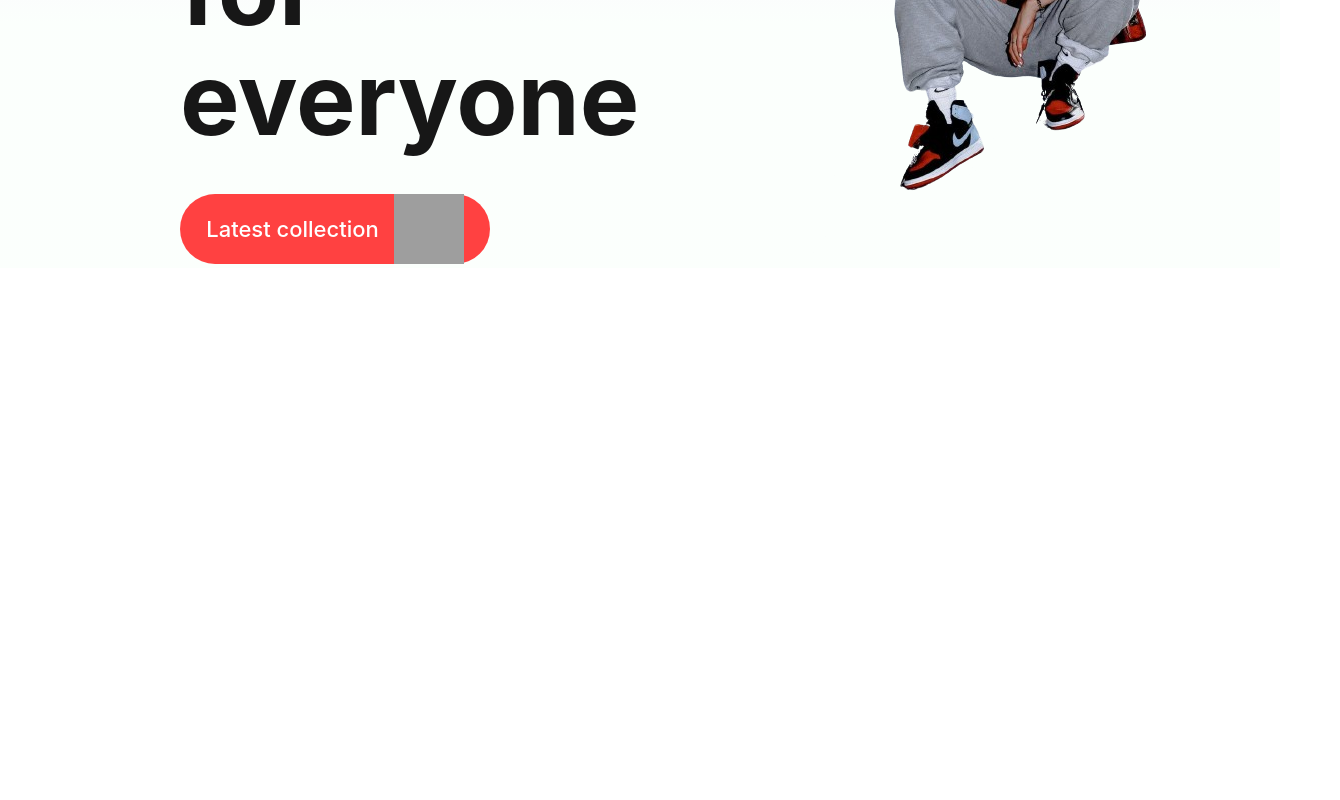
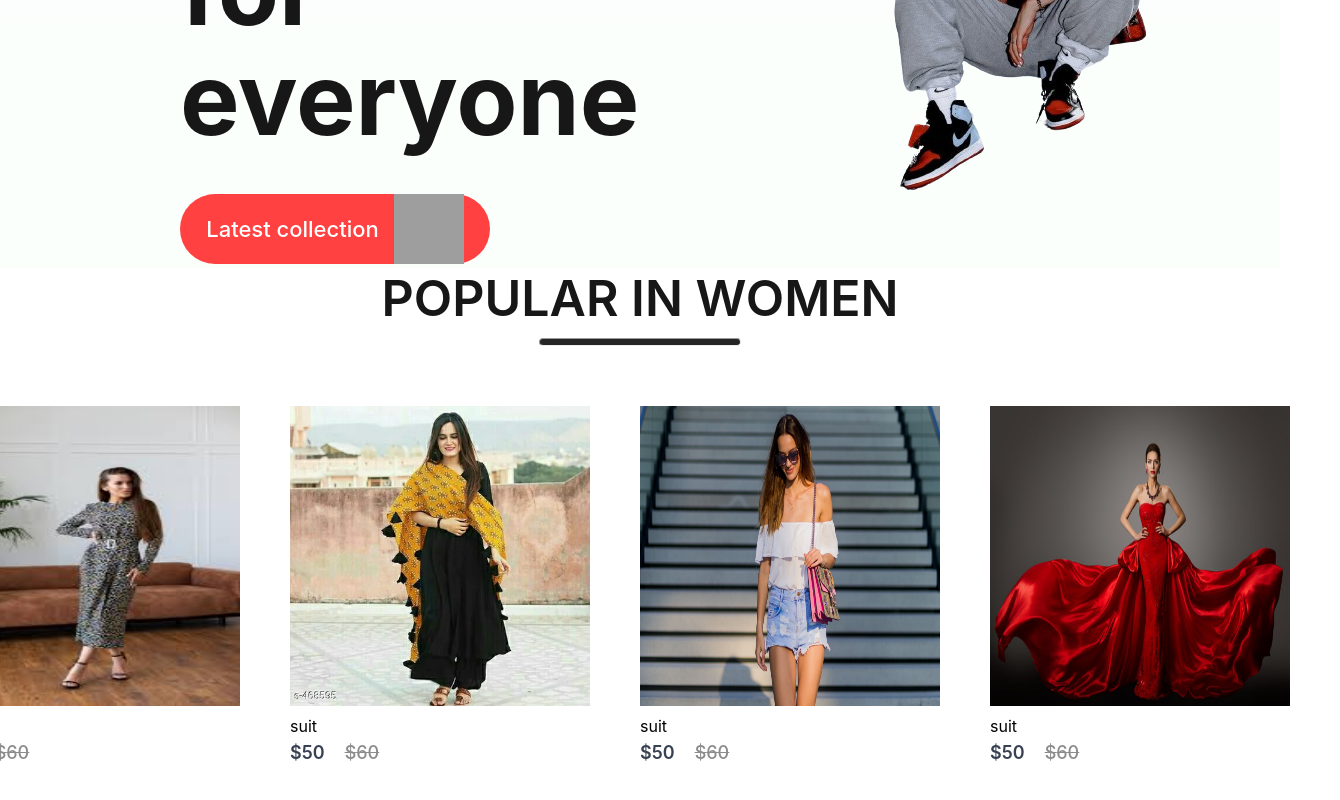
Before and after one commit to rollchai/web-app, a React (Create React App) app: page / in a window 1280 px wide. Shown: the part 568-1368 px from the top of the page, 1340 px wide, since content can reach past the window. Before the commit the page ends 836 px from the top, so only its background shows below. Built offline with nearby package versions, Linux system fonts and the light colour scheme; grey boxes are pictures that could not be loaded.

Commit message:
front page

```diff
--- a/src/App.js
+++ b/src/App.js
@@ -9,7 +9,7 @@ import Cart from './pages/Cart';
 import Loginsignup from './pages/Loginsignup';
 
 function App() {
-  debugger
+
   return (
 
     <div >
--- a/src/component/assest/data.js
+++ b/src/component/assest/data.js
@@ -1,11 +1,12 @@
-import p1 from './462100.jpg'
-import p2 from './bahtumain-removebg-preview.png'
-import p3 from './bahtumain.jpg'
-import p4 from './download (1).png'
+import p1 from './womanpopu1.jpeg'
+import p2 from './womanpopu2.webp'
+import p3 from './womanpopu3.jpeg'
+import p4 from './offer.jpg'
 
 let data_product=[
     {
     id:1,
+    name:'suit',
     image:p1,
     catagory:"woman",
     new_price:50,
@@ -14,6 +15,8 @@ let data_product=[
     {
     id:2,
     image:p2,
+    name:'suit',
+
     catagory:"woman",
     new_price:50,
     old_price:60,
@@ -21,6 +24,8 @@ let data_product=[
     {
     id:3,
     image:p3,
+    name:'suit',
+
     catagory:"woman",
     new_price:50,
     old_price:60,
@@ -28,6 +33,8 @@ let data_product=[
     {
     id:4,
     image:p4,
+    name:'suit',
+
     catagory:"woman",
     new_price:50,
     old_price:60,
--- a/src/component/item/Item.css
+++ b/src/component/item/Item.css
@@ -10,7 +10,7 @@
 }
 .item-price-new{
     color: #374151;
-    font-size: 118px;
+    font-size: 18px;
     font-weight: 600;
 }
 .item-price-old{
@@ -19,7 +19,7 @@
     font-weight: 500;
     text-decoration: line-through;
 }
-.itme:hover{
+.item:hover{
     transform:scale(1.05) ;
     transition: 0.6s;
 }
--- a/src/component/item/Item.jsx
+++ b/src/component/item/Item.jsx
@@ -1,16 +1,18 @@
 import React from 'react'
 import "./Item.css"
 const Item = (props) => {
+
   return (
+
     <div className='item'>
-        <img src={props.image} alt="" />
+        <img src={props.image} alt="" width="300px" height="300px" />
         <p>{props.name}</p>
         <div className='item-prices'>
             <div className="item-price-new">
-                {props.new_price}
+                ${props.new_price}
             </div>
             <div className="item-price-old">
-                {props.old_price}
+                ${props.old_price}
             </div>
         </div>
     </div>
--- a/src/component/popular/Popular.css
+++ b/src/component/popular/Popular.css
@@ -0,0 +1,25 @@
+.popular{
+display: flex;
+flex-direction:column;
+align-items: center;
+gap:10px;
+height: 90vh;
+
+}
+.popular h1{
+    color:#171717;
+    font-size: 50px;
+    font-weight: 600;
+}
+.popular hr{
+    width: 200px;
+    height: 6px;
+    border-radius: 10px;
+    background: #252525;
+
+}
+.popular-item{
+    margin-top:50px ;
+    display: flex;
+    gap: 30;
+}
--- a/src/component/popular/Popular.jsx
+++ b/src/component/popular/Popular.jsx
@@ -1,14 +1,19 @@
 import React from 'react'
 import "./Popular.css"
 import data_product from '../assest/data'
+import Item from '../item/Item'
 const Popular = () => {
+
   return (
     <div className='popular'>
 <h1>POPULAR IN WOMEN</h1>
 <hr/>
+
 <div className="popular-item">
-    {data_product.map((item)=>{
-        return <item key ={i} id={item.id} name={item.name} image={item.image}/>
+
+    {data_product.map((item,i)=>{
+      debugger
+        return <Item key ={i} id={item.id} name={item.name} image={item.image} new_price={item.new_price} old_price={item.old_price}/>
 
     })}
 </div>
--- a/src/pages/Shop.jsx
+++ b/src/pages/Shop.jsx
@@ -1,10 +1,12 @@
 import React from 'react'
 import Hero from '../component/hero/Hero'
+import Popular from '../component/popular/Popular'
 
 const Shop = () => {
   return (
     <div>
       <Hero/>
+      <Popular/>
     </div>
   )
 }
```
Also changed, not shown: src/component/Offer/Offers.jsx (added, +9 -0 lines), src/component/Offer/Ofers.css (added).
